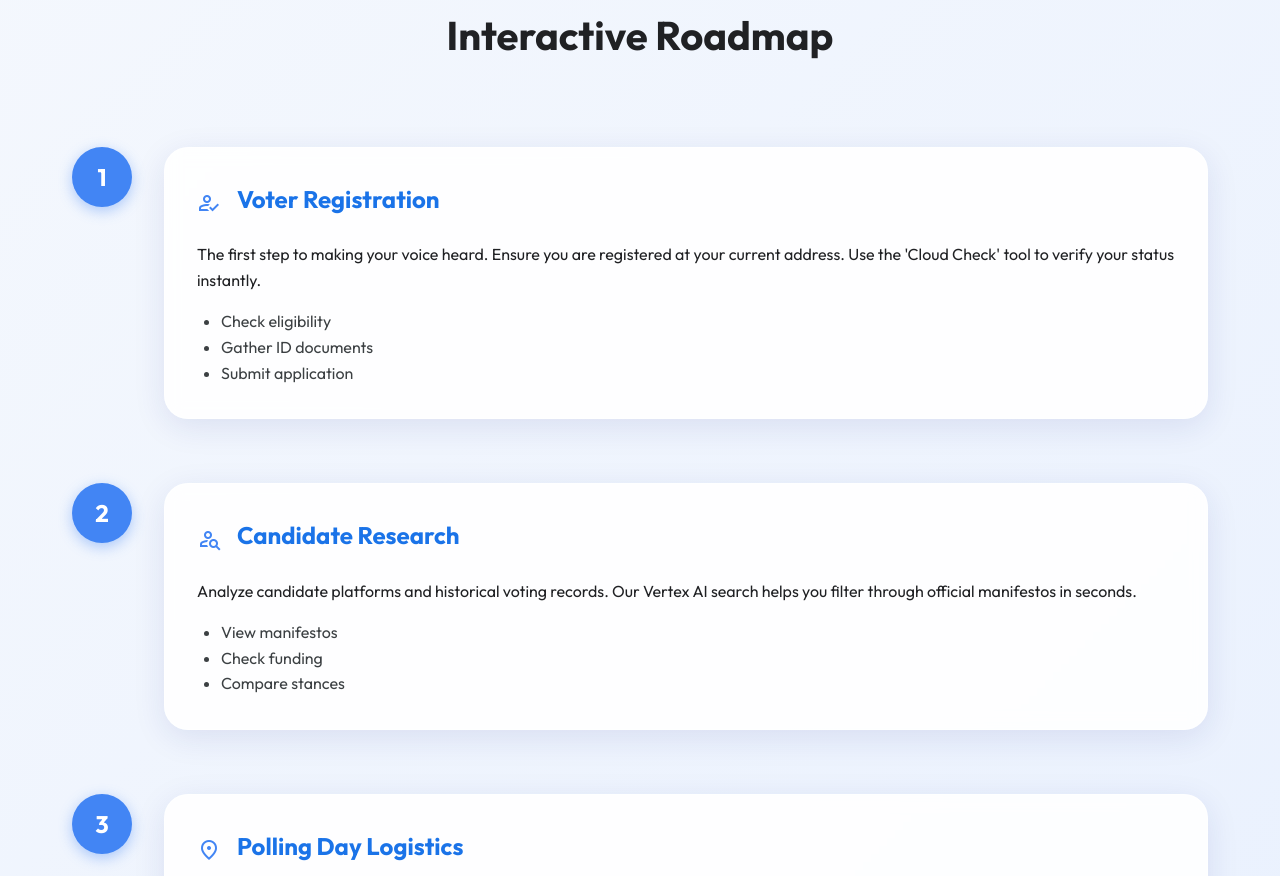
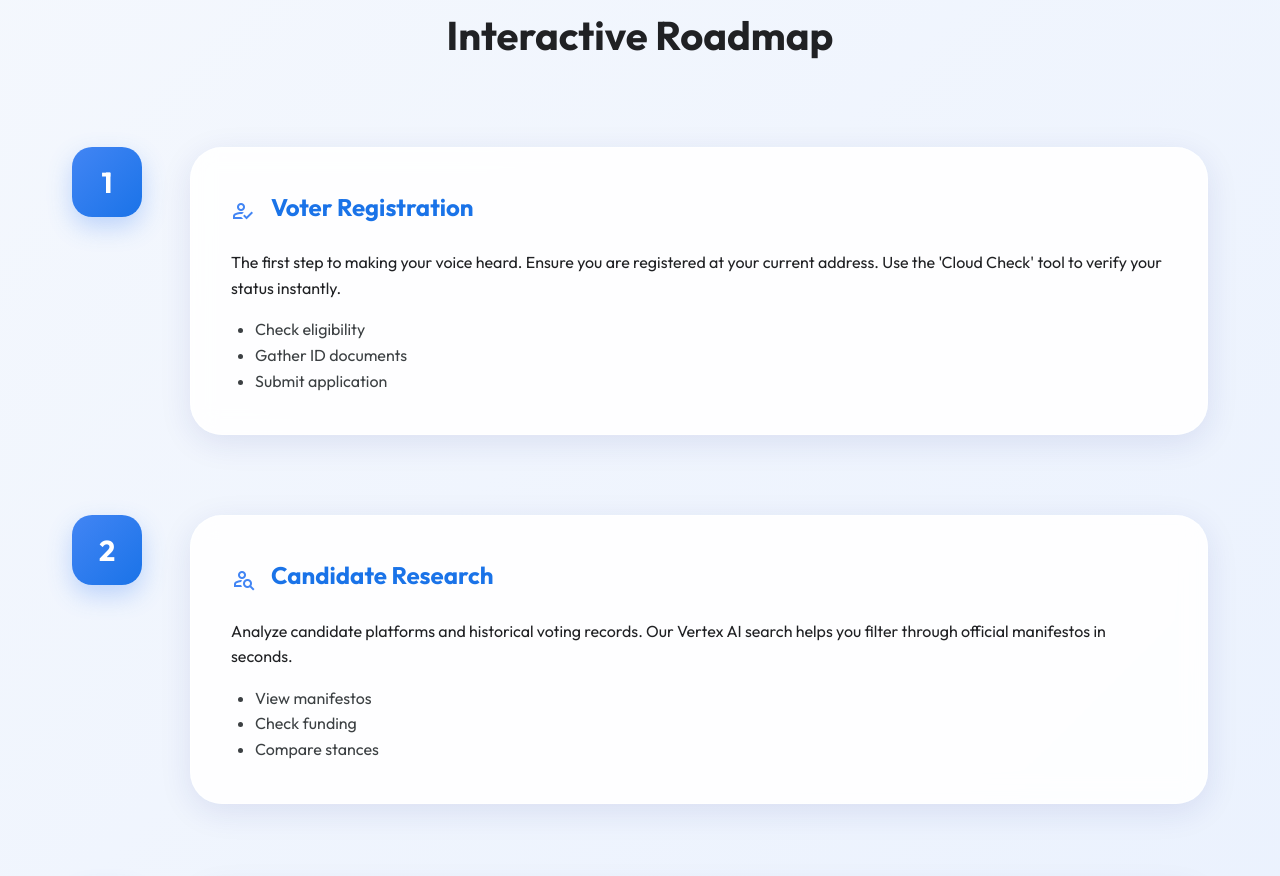
Before and after one commit to iArnabMaity/Election-Navigator, a plain HTML site: page index.html in a window 1280 px wide. Shown: the part 992-1868 px from the top of the page. Drawn offline with nearby package versions, Linux system fonts and the light colour scheme.

Commit message:
Fix: Polished UI alignment and stabilized bot logic

```diff
--- a/src/styles.css
+++ b/src/styles.css
@@ -146,42 +146,44 @@ p.subtitle {
 
 .timeline-step {
     display: flex;
-    gap: 2rem;
-    margin-bottom: 4rem;
+    gap: 3rem;
+    margin-bottom: 5rem;
     position: relative;
     opacity: 0;
-    transform: translateY(20px);
-    transition: var(--transition-smooth);
+    transform: translateX(-30px);
+    transition: all 0.6s cubic-bezier(0.23, 1, 0.32, 1);
 }
 
 .timeline-step.active {
     opacity: 1;
-    transform: translateY(0);
+    transform: translateX(0);
 }
 
 .step-number {
-    width: 60px;
-    height: 60px;
-    background: var(--gcp-blue);
+    width: 70px;
+    height: 70px;
+    background: linear-gradient(135deg, var(--gcp-blue), var(--gcp-blue-dark));
     color: white;
-    border-radius: 50%;
+    border-radius: 20px;
     display: flex;
     align-items: center;
     justify-content: center;
     font-weight: 700;
-    font-size: 1.5rem;
+    font-size: 1.8rem;
     flex-shrink: 0;
-    box-shadow: 0 4px 14px rgba(66, 133, 244, 0.4);
+    box-shadow: 0 10px 25px rgba(66, 133, 244, 0.3);
+    z-index: 2;
 }
 
 .step-content {
     background: var(--surface);
-    backdrop-filter: blur(8px);
-    padding: 2rem;
-    border-radius: 24px;
-    border: 1px solid rgba(255, 255, 255, 0.4);
+    backdrop-filter: blur(12px);
+    padding: 2.5rem;
+    border-radius: 32px;
+    border: 1px solid rgba(255, 255, 255, 0.5);
     box-shadow: var(--shadow-soft);
     flex-grow: 1;
+    transition: var(--transition-smooth);
 }
 
 .step-content h3 {
```
